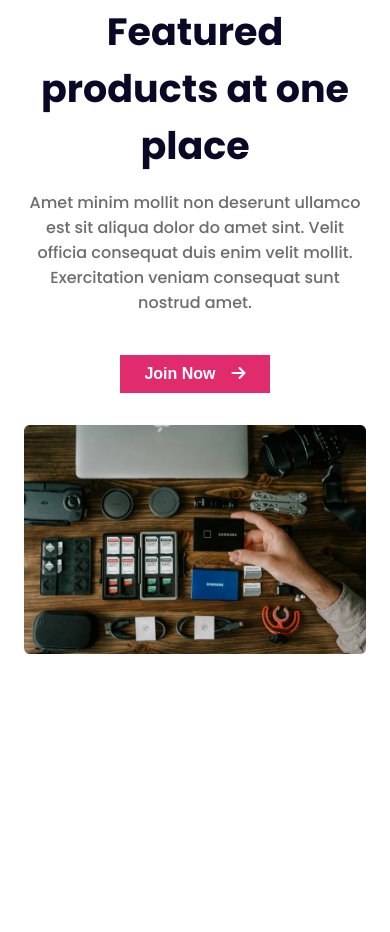
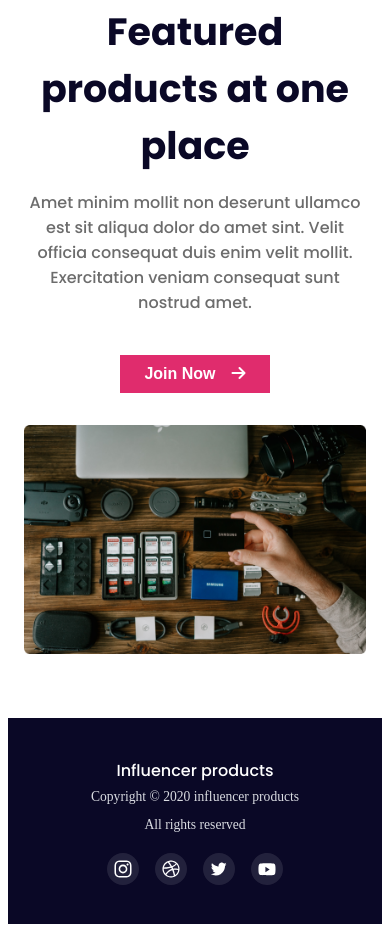
Before and after one commit to hellosiyam/mi-two-mo-ten-practice-2, a plain HTML site: page index.html in a window 390 px wide. Shown: the part 5858-6790 px from the top of the page. Before the commit the page ends 6536 px from the top, so only its background shows below. Drawn offline with Linux system fonts and the light colour scheme.

Commit message:
add footer section

```diff
--- a/index.html
+++ b/index.html
@@ -223,7 +223,25 @@
          </section>
     </main>
     <footer>
-
+        <div class="footer-section">
+            <h4 class="footer-tittle">Influencer products</h4>
+            <p class="copy">Copyright © 2020  influencer products</p>
+            <p class="all">All rights reserved</p>
+            <div class="soical-iogo">
+                <a href="https://www.instagram.com/" target="blank">
+                    <img src="recorces/social-logos/Instagram.svg" alt="" srcset="">
+                </a>
+                <a href="https://dribbble.com/" target="blank">
+                    <img src="recorces/social-logos/Dribbble.svg" alt="" srcset="">
+                </a>
+                <a href="https://x.com/home target="blank">
+                    <img src="recorces/social-logos/Twitter.svg" alt="" srcset="">
+                </a>
+                <a href="https://www.youtube.com/" target="blank">
+                    <img src="recorces/social-logos/Youtube.svg" alt="" srcset="">
+                </a>
+            </div>
+        </div>
     </footer>
 </body>
 </html>
--- a/styles/style.css
+++ b/styles/style.css
@@ -208,7 +208,44 @@ header{
   border: none;
   margin-top: 0.5rem;
 }
-
+/* Footer section  */
+footer{
+  background-color: #0A0826;
+  padding: 3rem;
+  justify-content: center;
+}
+.footer-section{
+  text-align: center;
+}
+.footer-tittle{
+  color: #FFF;
+  font-family: Poppins;
+  font-size: 1.5rem;
+  font-weight: 700;
+  margin-top: 8px;
+  margin-bottom: 6px;
+}
+.copy{
+  color:#D9DBE1;
+  font-family: Manrope;
+  font-size: 1.5rem;
+  font-weight: 500;
+  margin-top: 4px;
+  margin-bottom: 4px;
+}
+.all {
+  color: #D9DBE1;
+  font-family: Manrope;
+  font-size: 0.875rem;
+  font-style: normal;
+  font-weight: 500;
+  line-height: 1.5rem;
+}
+.soical-iogo{
+  display: flex;
+  gap: 16px;
+  justify-content: center;
+}
 
 
 
@@ -310,6 +347,38 @@ header{
   .button-third{
     margin-top: 2rem;
     margin-bottom: 2rem;
+  }
+  /* footer section  */
+  footer{
+    background-color: #0A0826;
+    padding: 2rem;
+    justify-content: center;
+    margin-top: 3rem;
+  }
+  .footer-tittle{
+    color: #FFF;
+    font-family: Poppins;
+    font-size: 1rem;
+    font-weight: 500;
+    margin-top: 8px;
+    margin-bottom: 6px;
+  }
+  .copy{
+    color:#D9DBE1;
+    font-family: Manrope;
+    font-size: 0.85rem;
+    font-weight: 500;
+    margin-top: 4px;
+    margin-bottom: 4px;
+  }
+  .all {
+    color: #D9DBE1;
+    font-family: Manrope;
+    font-size: 0.85rem;
+    font-weight: 500;
+    margin-top: 0.5rem;
+    margin-bottom: 1rem;
+
   }
 }
 
@@ -413,4 +482,36 @@ header{
     margin-top: 2rem;
     margin-bottom: 2rem;
   }
+  /* footer section  */
+  footer{
+    background-color: #0A0826;
+    padding: 2rem;
+    justify-content: center;
+    margin-top: 3rem;
+  }
+  .footer-tittle{
+    color: #FFF;
+    font-family: Poppins;
+    font-size: 1rem;
+    font-weight: 500;
+    margin-top: 8px;
+    margin-bottom: 6px;
+  }
+  .copy{
+    color:#D9DBE1;
+    font-family: Manrope;
+    font-size: 0.85rem;
+    font-weight: 500;
+    margin-top: 4px;
+    margin-bottom: 4px;
+  }
+  .all {
+    color: #D9DBE1;
+    font-family: Manrope;
+    font-size: 0.85rem;
+    font-weight: 500;
+    margin-top: 0.5rem;
+    margin-bottom: 1rem;
+
+  }
 }
```
Also changed, not shown: recorces/social-logos/Dribbble.svg (added), recorces/social-logos/Instagram.svg (added), recorces/social-logos/Twitter.svg (added), recorces/social-logos/Youtube.svg (added).
